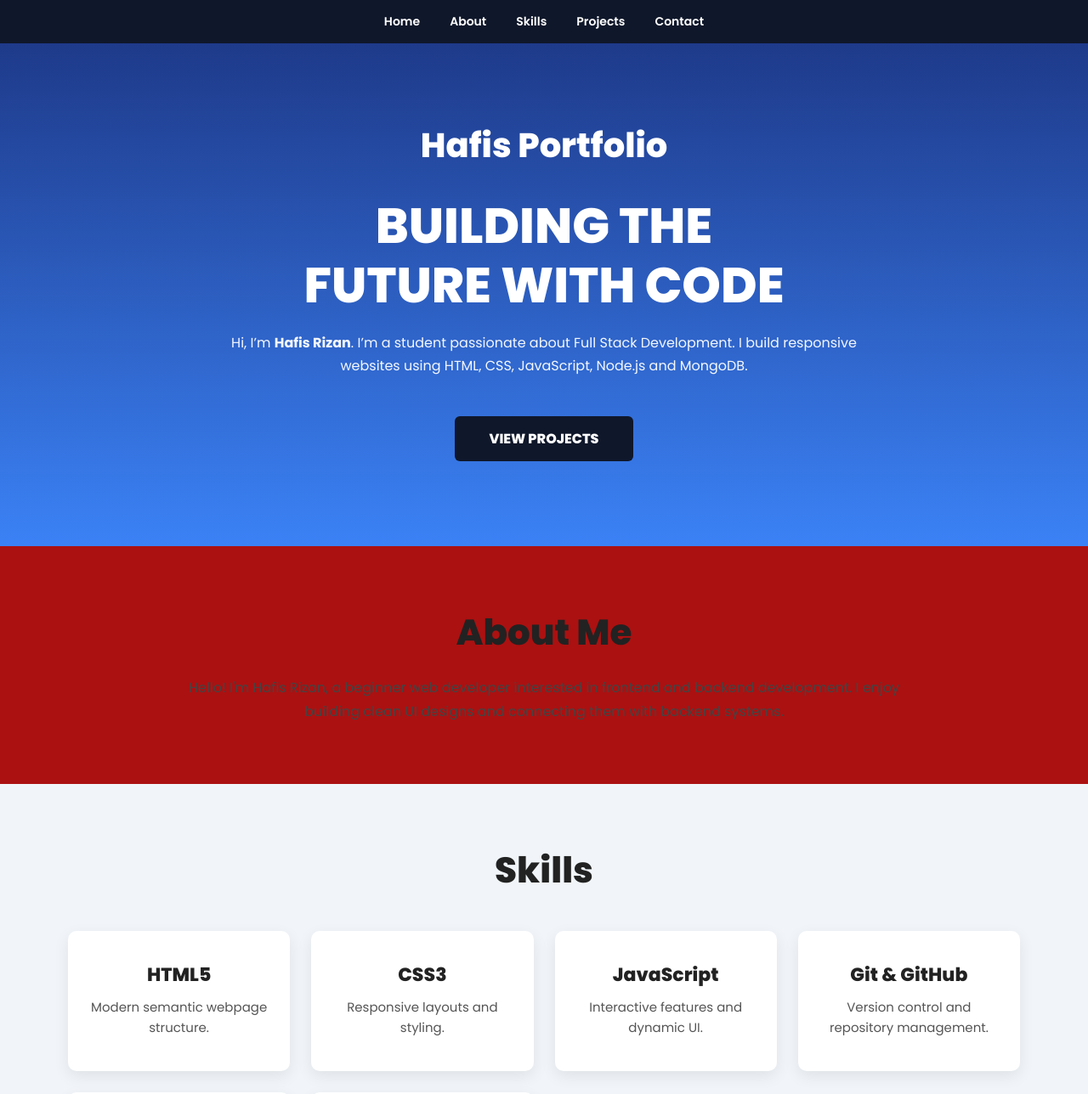
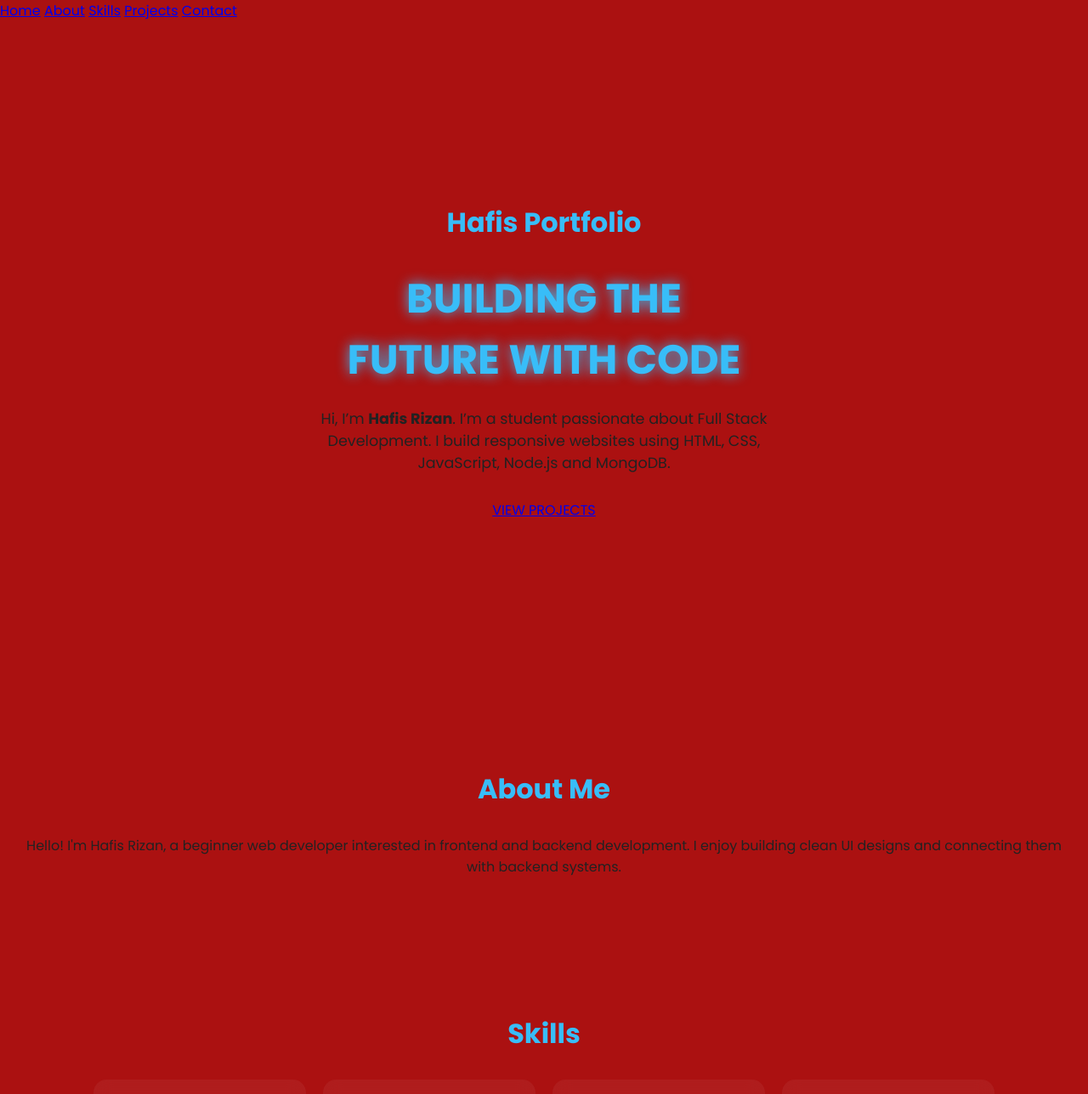
Before and after one commit to 25bcyc27-ux/portfoliowebsite, a plain HTML site: page index.html in a window 1280 px wide. Shown: the top 1288 px of the page at 85% size. Drawn offline with Linux system fonts and the light colour scheme.

Commit message:
Changes ui

```diff
--- a/style.css
+++ b/style.css
@@ -1,227 +1,119 @@
+/* RESET */
 * {
   margin: 0;
   padding: 0;
   box-sizing: border-box;
-  font-family: "Poppins", sans-serif;
+  font-family: 'Poppins', sans-serif;
 }
 
-html {
+/* BODY */
+body {
+  background: #ab1111;
+  color: #222;
   scroll-behavior: smooth;
 }
 
-body {
-  background: #ab1111;
-  color: #222;
+/* NAVBAR */
+nav {
+  display: flex;
+  justify-content: center;
+  gap: 40px;
+  padding: 20px;
+  background: rgba(0,0,0,0.5);
+  position: sticky;
+  top: 0;
 }
 
-/* Navbar */
-.top-header {
-  background: #0f172a;   /* dark navy */
-  padding: 15px 0;
-  position: sticky;
-  top: 0;
-  z-index: 999;
+nav a {
+  color: #38bdf8;
+  text-decoration: none;
+  font-weight: bold;
 }
 
-.top-nav {
+nav a:hover {
+  text-shadow: 0 0 10px #38bdf8;
+}
+
+/* HERO SECTION */
+.hero {
+  height: 100vh;
   display: flex;
   justify-content: center;
-  gap: 35px;
+  align-items: center;
+  flex-direction: column;
+  text-align: center;
 }
 
-.top-nav a {
-  text-decoration: none;
-  color: white;
-  font-weight: 600;
-  font-size: 14px;
-  transition: 0.3s;
-}
-
-.top-nav a:hover {
-  color: #3bf670;  /* blue */
-}
-
-/* Hero Section */
-.hero {
-  background: linear-gradient(to bottom, #1e3a8a, #3b82f6);
-  text-align: center;
-  padding: 90px 20px 100px;
-  color: white;
-}
-
-.hero-brand {
-  font-size: 40px;
-  font-weight: 900;
-  margin-bottom: 30px;
-}
-
-.hero-title {
-  font-size: 58px;
-  font-weight: 900;
-  line-height: 1.2;
-  text-transform: uppercase;
-}
-
-.hero-text {
-  max-width: 750px;
-  margin: 20px auto;
-  font-size: 16px;
-  opacity: 0.95;
-  line-height: 1.7;
-}
-
-.hero-btn {
-  display: inline-block;
-  margin-top: 25px;
-  background: #0f172a;
-  color: white;
-  text-decoration: none;
-  padding: 14px 40px;
-  border-radius: 6px;
-  font-weight: 800;
-  transition: 0.3s;
-}
-
-.hero-btn:hover {
-  background: white;
-  color: #0f172a;
-}
-
-/* Sections */
-.section {
-  padding: 70px 80px;
-  max-width: 1200px;
-  margin: auto;
-}
-
-.section-title {
-  text-align: center;
-  font-size: 42px;
-  font-weight: 900;
+/* TITLE */
+.hero h1 {
+  font-size: 3rem;
+  color: #38bdf8;
+  text-shadow: 0 0 15px #38bdf8;
   margin-bottom: 20px;
 }
 
-.section-desc {
-  text-align: center;
-  max-width: 850px;
-  margin: auto;
-  font-size: 16px;
-  line-height: 1.8;
-  color: #444;
+/* SUBTEXT */
+.hero p {
+  max-width: 600px;
+  margin-bottom: 30px;
+  font-size: 1.1rem;
 }
 
-.light-section {
-  background: #f1f5f9;  /* light blue-gray */
-  max-width: 100%;
-}
-
-/* Cards */
-.card-container {
-  display: grid;
-  grid-template-columns: repeat(auto-fit, minmax(260px, 1fr));
-  gap: 25px;
-  margin-top: 40px;
-}
-
-.card {
-  background: white;
-  padding: 35px 25px;
-  border-radius: 10px;
-  text-align: center;
-  box-shadow: 0px 6px 18px rgba(0, 0, 0, 0.08);
-  transition: 0.3s;
-  border-bottom: 4px solid transparent;
-}
-
-.card h3 {
-  font-size: 22px;
-  font-weight: 900;
-  margin-bottom: 10px;
-}
-
-.card p {
-  font-size: 15px;
-  color: #555;
-  line-height: 1.6;
-}
-
-.card:hover {
-  transform: translateY(-6px);
-  border-bottom: 4px solid #3b82f6;
-}
-
-/* Contact */
-.contact-form {
-  max-width: 650px;
-  margin: 30px auto 0;
-  display: flex;
-  flex-direction: column;
-  gap: 15px;
-}
-
-input, textarea {
-  padding: 14px;
-  border-radius: 6px;
-  border: 1px solid #bbb;
-  font-size: 15px;
-  outline: none;
-}
-
-textarea {
-  resize: none;
-  height: 120px;
-}
-
-input:focus, textarea:focus {
-  border-color: #3b82f6;
-}
-
-/* Button */
-button {
-  background: #0f172a;
-  color: white;
-  padding: 14px;
-  border: none;
-  border-radius: 6px;
-  font-weight: 900;
+/* BUTTON */
+.btn {
+  padding: 12px 25px;
+  border: 2px solid #38bdf8;
+  color: #38bdf8;
+  background: transparent;
   cursor: pointer;
   transition: 0.3s;
 }
 
-button:hover {
-  background: #3b82f6;
-  color: white;
+.btn:hover {
+  background: #38bdf8;
+  color: black;
+  box-shadow: 0 0 15px #38bdf8;
 }
 
-/* Status */
-#status {
+/* SECTIONS */
+section {
+  padding: 80px 20px;
   text-align: center;
-  margin-top: 15px;
-  font-weight: 700;
 }
 
-/* Footer */
-.footer {
-  background: #0f172a;
-  color: white;
+/* HEADINGS */
+h2 {
+  font-size: 2rem;
+  margin-bottom: 30px;
+  color: #38bdf8;
+}
+
+/* CARD DESIGN */
+.card-container {
+  display: flex;
+  justify-content: center;
+  flex-wrap: wrap;
+  gap: 20px;
+}
+
+.card {
+  background: rgba(255,255,255,0.05);
+  padding: 20px;
+  width: 250px;
+  border-radius: 15px;
+  transition: 0.3s;
+  backdrop-filter: blur(10px);
+}
+
+.card:hover {
+  transform: scale(1.05);
+  box-shadow: 0 0 20px rgba(56,189,248,0.6);
+}
+
+/* FOOTER */
+footer {
   text-align: center;
-  padding: 22px;
-  font-size: 14px;
+  padding: 20px;
+  background: black;
   margin-top: 40px;
 }
-
-/* Responsive */
-@media (max-width: 900px) {
-  .section {
-    padding: 60px 20px;
-  }
-
-  .hero-title {
-    font-size: 40px;
-  }
-
-  .top-nav {
-    gap: 15px;
-    flex-wrap: wrap;
-  }
-}
```
